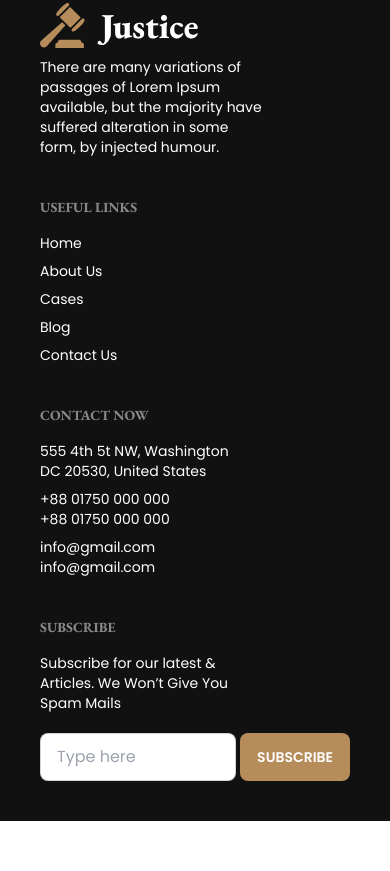
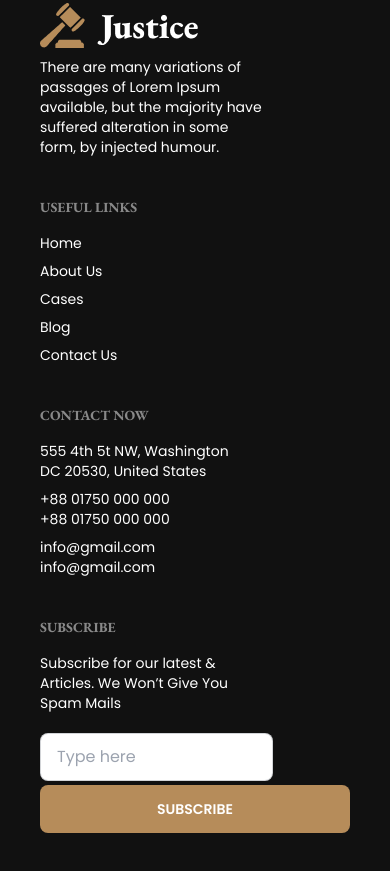
Before and after one commit to rezoanahmed/justice, a plain HTML site: page index.html in a window 390 px wide. Shown: the part 6634-7505 px from the top of the page. Before the commit the page ends 7455 px from the top, so only its background shows below. Drawn offline with nearby package versions, Linux system fonts and the light colour scheme.

Commit message:
responsive test 2

```diff
--- a/index.html
+++ b/index.html
@@ -399,7 +399,7 @@
                     <br>
                     <div>
                         <div class="mx-auto">
-                            <div class="flex gap-1">
+                            <div class="flex gap-1 flex-col md:flex-row">
                                 <input type="text" placeholder="Type here"
                                     class="input input-bordered w-9/12 max-w-xs" />
                                 <button class="btn btn-ghost bg-justice text-white">Subscribe</button>
```
